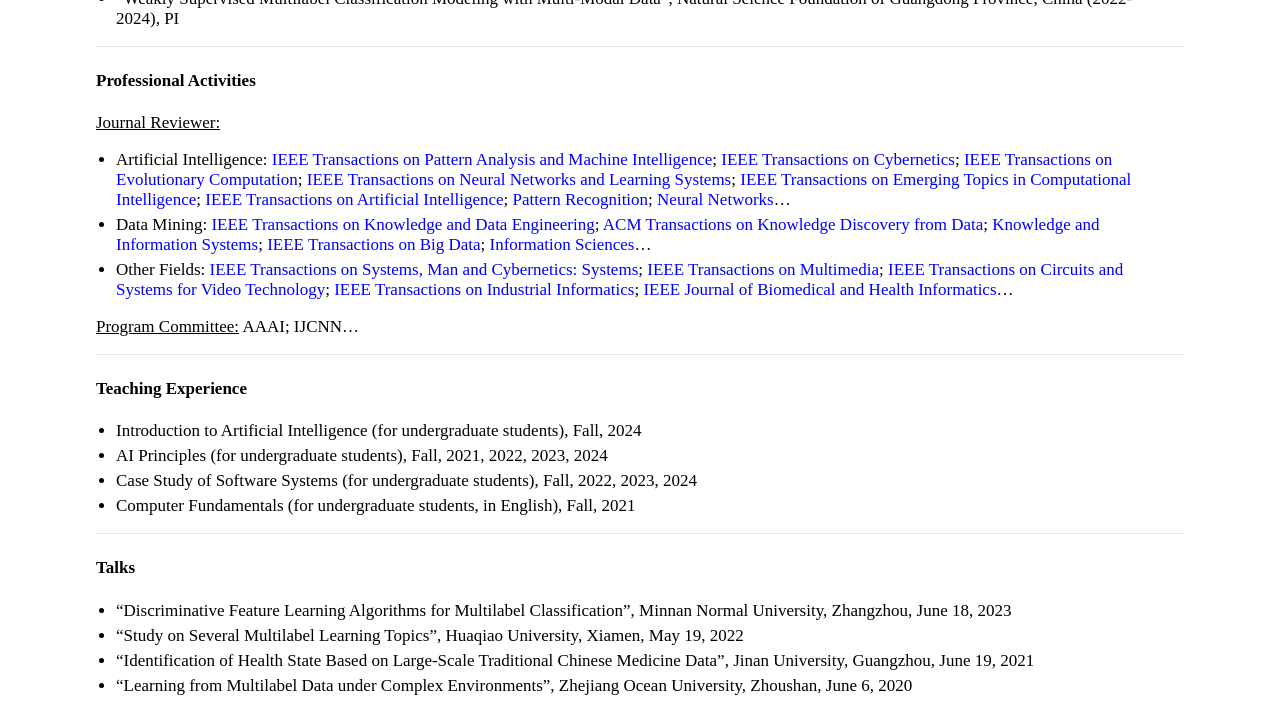
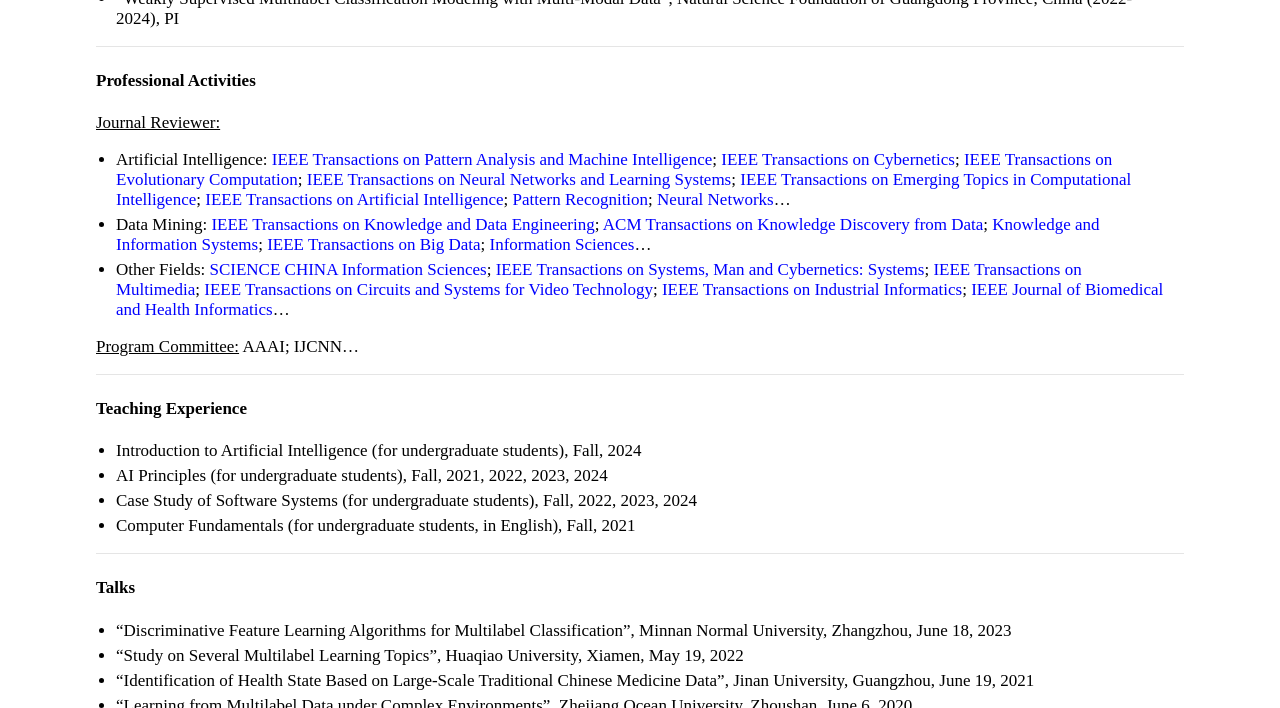
Before and after one commit to jiazhang-ml/jiazhang-ml.github.io, a Jekyll site: the page built from index.md, in a window 1280 px wide and 900 px high, scrolled down 1225 px, cut to the strip 0-708 px from the top of the window. Built offline with Jekyll 4.4.1, drawn with Linux system fonts in a browser that asks for light colours.

Commit message:
Update index.md

```diff
--- a/index.md
+++ b/index.md
@@ -51,7 +51,7 @@ layout: default
 <u>Journal Reviewer:</u>
 * Artificial Intelligence: [IEEE Transactions on Pattern Analysis and Machine Intelligence](https://mc.manuscriptcentral.com/tpami-cs); [IEEE Transactions on Cybernetics](https://mc.manuscriptcentral.com/cyb-ieee); [IEEE Transactions on Evolutionary Computation](https://mc.manuscriptcentral.com/tevc-ieee); [IEEE Transactions on Neural Networks and Learning Systems](https://mc.manuscriptcentral.com/tnnls); [IEEE Transactions on Emerging Topics in Computational Intelligence](https://mc.manuscriptcentral.com/tetci-ieee); [IEEE Transactions on Artificial Intelligence](https://mc.manuscriptcentral.com/tai-ieee); [Pattern Recognition](https://www.sciencedirect.com/journal/pattern-recognition); [Neural Networks](https://www.editorialmanager.com/neunet/default.aspx)...
 * Data Mining: [IEEE Transactions on Knowledge and Data Engineering](https://mc.manuscriptcentral.com/tkde-cs); [ACM Transactions on Knowledge Discovery from Data](https://mc.manuscriptcentral.com/tkdd); [Knowledge and Information Systems](https://www.springer.com/journal/10115); [IEEE Transactions on Big Data](https://mc.manuscriptcentral.com/tbd-cs); [Information Sciences](https://www.sciencedirect.com/journal/information-sciences)...
-* Other Fields: [IEEE Transactions on Systems, Man and Cybernetics: Systems](https://mc.manuscriptcentral.com/systems); [IEEE Transactions on Multimedia](https://mc.manuscriptcentral.com/tmm-ieee); [IEEE Transactions on Circuits and Systems for Video Technology](https://mc.manuscriptcentral.com/tcsvt); [IEEE Transactions on Industrial Informatics](https://mc.manuscriptcentral.com/tii); [IEEE Journal of Biomedical and Health Informatics](https://mc.manuscriptcentral.com/jbhi-embs)...
+* Other Fields: [SCIENCE CHINA Information Sciences](https://mc03.manuscriptcentral.com/scis); [IEEE Transactions on Systems, Man and Cybernetics: Systems](https://mc.manuscriptcentral.com/systems); [IEEE Transactions on Multimedia](https://mc.manuscriptcentral.com/tmm-ieee); [IEEE Transactions on Circuits and Systems for Video Technology](https://mc.manuscriptcentral.com/tcsvt); [IEEE Transactions on Industrial Informatics](https://mc.manuscriptcentral.com/tii); [IEEE Journal of Biomedical and Health Informatics](https://mc.manuscriptcentral.com/jbhi-embs)...
 
 <u>Program Committee:</u> AAAI; IJCNN...
 
```
